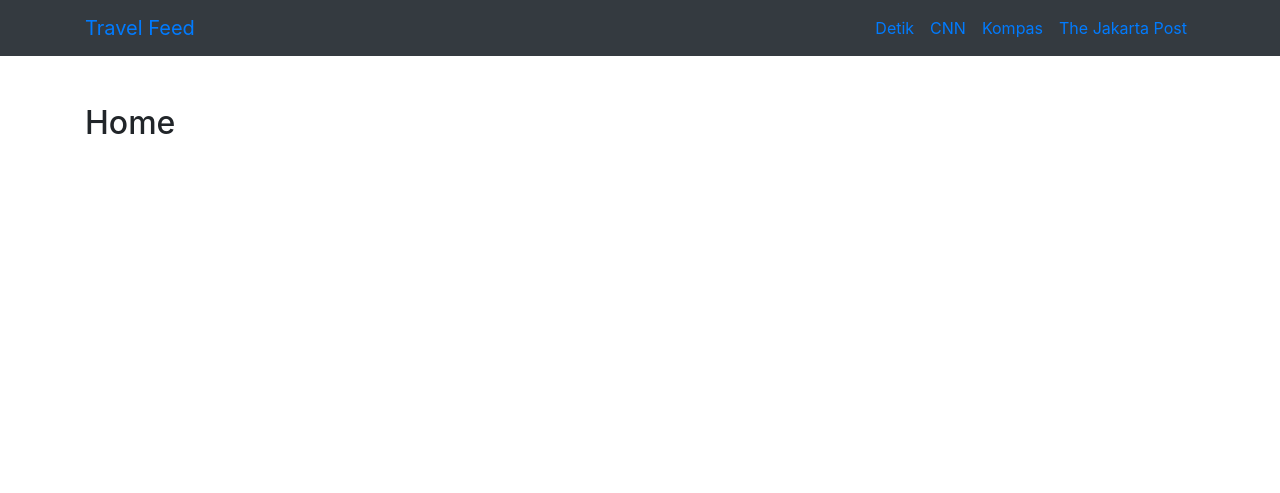
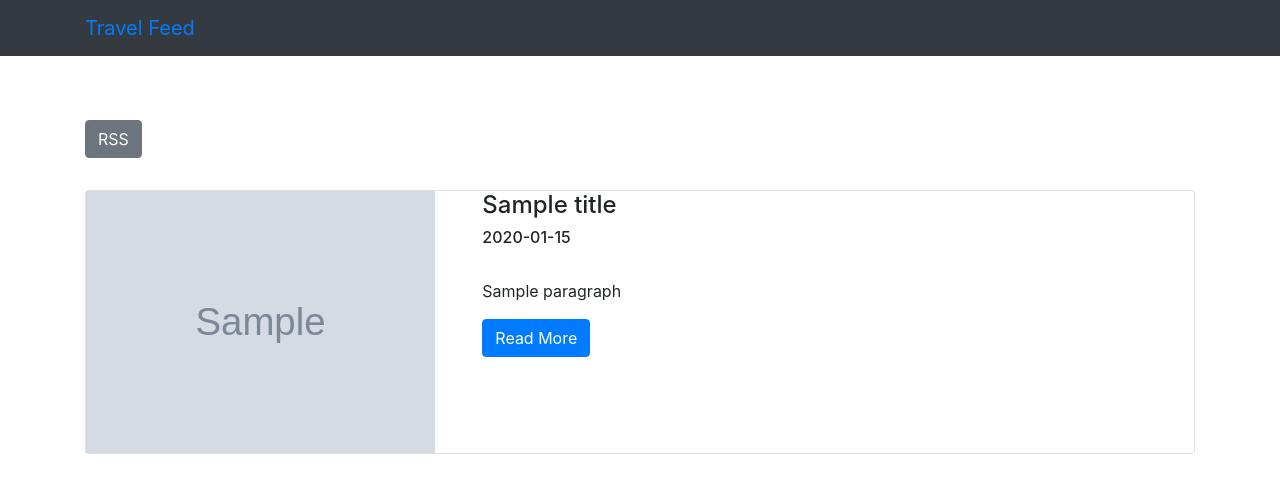
Before and after one commit to rangganast/rsscraper, a Flask app: template templates/home.html in a window 1280 px wide. Shown: the top 493 px of the page. Run offline with Flask 2, Linux system fonts and the light colour scheme; the template is opened without the code that fills it: most values are stand-ins (such as "Sample title", 1, 10 or a date in 2020); grey boxes marked "Sample" are stand-in pictures; some libraries are stand-ins or nearby versions.

Commit message:
second commit

```diff
--- a/app.py
+++ b/app.py
@@ -2,12 +2,95 @@ from flask import Flask, render_template, request, url_for, redirect, make_respo
 from bs4 import BeautifulSoup
 import urllib
 import urllib3
+import re
 
 app = Flask(__name__)
+app.config["SECRET_KEY"] = 'super secret key'
 
-@app.route('/')
+@app.route('/', methods=['GET', 'POST'])
 def home():
-    return render_template('home.html')
+    # DETIK
+    url = 'https://travel.detik.com/'
+    req = urllib.request.Request(url, headers={'User-Agent': "Magic Browser"})
+    con = urllib.request.urlopen(req)
+    soup = BeautifulSoup(con.read(), 'html.parser')
+
+    titles = []
+    links = []
+    photo_links = []
+    datetimes = []
+    paragraph = []
+
+    # Get content div
+    news_contents = soup.find_all('div', {'class': 'list__news__content'})
+
+    for i in news_contents:
+        soup2 = BeautifulSoup(str(i), 'lxml')
+
+        # Get Title
+        title = soup2.find('a').text
+        titles.append(title)
+
+        # Get Link
+        link = soup2.find('a')['href']
+        links.append(link)
+
+        # Get Time
+        time = soup2.findAll('div', {'class': 'date'})
+        for d in time:
+            datetimes.append(d.text)
+
+        # Get paragraph
+        par = soup2.find('p').text
+        paragraph.append(par)
+
+    # Get Image
+    photo_div = soup.find_all('div', {'class': 'list__news__photo pull-left'})
+
+    for i in photo_div:
+        soup2 = BeautifulSoup(str(i), 'lxml')
+        photo = soup2.find('img')['src']
+        photo_links.append(photo)
+
+###################################################################################################
+
+    # KOMPAS
+    url = 'https://indeks.kompas.com/?site=travel'
+    req = urllib.request.Request(url, headers={'User-Agent': "Magic Browser"})
+    con = urllib.request.urlopen(req)
+    soup = BeautifulSoup(con.read(), 'html.parser')
+
+    news_contents = soup.findAll('div', {'class': 'article__asset'})
+
+    for article in news_contents:
+
+        # Get Links
+        link_div = article.findAll('a')
+        for i in link_div:
+            link = i['href']
+            links.append(link)
+
+            # Get image and title
+            img_div = i.findAll('img')
+            for img in img_div:
+                photo_links.append(img['src'])
+                titles.append(img['alt'])
+
+        time_div = soup.findAll('div', {'class': 'article__date'})
+        for i in time_div:
+            datetimes.append('Kompas Travel | ' + i.text)
+
+    if request.method == 'POST':
+        link = request.form.get('link')
+
+        if re.search('detik.com', link):
+            return redirect(url_for('articledetik', link=link))
+
+        if re.search('kompas.com', link):
+            return redirect(url_for('articlekompas', link=link))
+
+    # Send Variables to html template
+    return render_template('home.html', links=links, titles=titles, photo_links=photo_links, datetimes=datetimes, paragraph=paragraph)
 
 @app.route('/detik', methods=['GET', 'POST'])
 def detik():
@@ -48,12 +131,6 @@ def detik():
 
     # Get Image
     photo_div = soup.find_all('div', {'class': 'list__news__photo pull-left'})
-
-    session['links'] = links
-    session['titles'] = titles
-    session['photo_links'] = photo_links
-    session['datetimes'] = datetimes
-    session['paragraph'] = paragraph
 
     for i in photo_div:
         soup2 = BeautifulSoup(str(i), 'lxml')
@@ -119,6 +196,7 @@ def kompas():
     links = []
     photo_links = []
     datetimes = []
+    paragraph = []
 
     # Find content div
     news_contents = soup.findAll('div', {'class': 'article__asset'})
@@ -141,17 +219,26 @@ def kompas():
     for i in time_div:
         datetimes.append('Kompas Travel | ' + i.text)
 
-    if "link" in request.form:
-        if request.method == 'POST':
-            link = request.form.get('link')
-            return redirect(url_for('articledetik', link=link))
+    # for i in links:
+    #     req = urllib.request.Request(i, headers={'User-Agent': "Magic Browser"})
+    #     con = urllib.request.urlopen(req)
+    #     soup2 = BeautifulSoup(con.read(), 'html.parser')
 
-    if "rss" in request.form:
-        if request.method == 'POST':
-            return redirect(url_for('detikfeed'))
+    #     text_div = soup2.findAll('div', {'class': 'read__content'})
+    #     for i in text_div:
+    #         if i.findAll('p')[0].text == '':
+    #             paragraph.append(i.findAll('p')[1].text)
+    #         elif i.findAll('p')[0] == chr(255):
+    #             paragraph.append(i.findAll('p')[1].text)
+    #         else:
+    #             paragraph.append(i.findAll('p')[0].text)
+
+    if request.method == 'POST':
+        link = request.form.get('link')
+        return redirect(url_for('articlekompas', link=link))
 
     # Send Variables to html template
-    return render_template('kompas.html', links=links, titles=titles, photo_links=photo_links, datetimes=datetimes)
+    return render_template('kompas.html', links=links, titles=titles, photo_links=photo_links, datetimes=datetimes, paragraph=paragraph)
 
 @app.route('/jakartapost')
 def jakartapost():
@@ -191,7 +278,7 @@ def jakartapost():
     # Send Variables to html template
     return render_template('jakartapost.html', links=links, titles=titles, photo_links=photo_links)
 
-@app.route('/articledetik', methods=['GET', 'POST'])
+@app.route('/articledetik')
 def articledetik():
     link = request.args.get('link', None)
     req = urllib.request.Request(link, headers={'User-Agent': "Magic Browser"})
@@ -484,21 +571,84 @@ def articlekompas():
 
     return render_template('articlekompas.html', title=title, image=image, text_div=text_div, datetimes=datetimes, inline_texts=inline_texts)
 
-@app.route('/feed/detik')
-def detikfeed():
-    titles = session['titles']
-    links = session['links']
-    paragraph = session['paragraph']
+@app.route('/feed')
+def feed():
+    # Get URL
+    url = 'https://travel.detik.com/'
+    req = urllib.request.Request(url, headers={'User-Agent': "Magic Browser"})
+    con = urllib.request.urlopen(req)
+    soup = BeautifulSoup(con.read(), 'html.parser')
 
+    titles = []
+    links = []
     photo_links = []
-    for link in session['photo_links']:
-        photo_links.append(link.split("?")[0])
+    datetimes = []
+    paragraph = []
+
+    # Get content div
+    news_contents = soup.find_all('div', {'class': 'list__news__content'})
+
+    for i in news_contents:
+        soup2 = BeautifulSoup(str(i), 'lxml')
+
+        # Get Title
+        title = soup2.find('a').text
+        titles.append(title)
+
+        # Get Link
+        link = soup2.find('a')['href']
+        links.append(link)
+
+        # Get Time
+        time = soup2.findAll('div', {'class': 'date'})
+        for d in time:
+            datetimes.append(d.text)
+
+        # Get paragraph
+        par = soup2.find('p').text
+        paragraph.append(par)
+
+    # Get Image
+    photo_div = soup.find_all('div', {'class': 'list__news__photo pull-left'})
+
+    for i in photo_div:
+        soup2 = BeautifulSoup(str(i), 'lxml')
+        photo = soup2.find('img')['src']
+        photo_links.append(photo.split("?")[0])
 
     datetimes = []
-    for res in session['datetimes']:
+    for res in datetimes:
         res = res.replace(' WIB', ':00 +0700')
         res = res.replace('detikTravel | ', '')
         datetimes.append(res)
+
+#########################################################################################################
+
+    # Kompas
+    url = 'https://indeks.kompas.com/?site=travel'
+    req = urllib.request.Request(url, headers={'User-Agent': "Magic Browser"})
+    con = urllib.request.urlopen(req)
+    soup = BeautifulSoup(con.read(), 'html.parser')
+
+    news_contents = soup.findAll('div', {'class': 'article__asset'})
+
+    for article in news_contents:
+
+        # Get Links
+        link_div = article.findAll('a')
+        for i in link_div:
+            link = i['href']
+            links.append(link)
+
+            # Get image and title
+            img_div = i.findAll('img')
+            for img in img_div:
+                photo_links.append(img['src'])
+                titles.append(img['alt'])
+
+        time_div = soup.findAll('div', {'class': 'article__date'})
+        for i in time_div:
+            datetimes.append('Kompas Travel | ' + i.text)
 
     template = render_template('detikfeed.xml', links=links, titles=titles, photo_links=photo_links, datetimes=datetimes, paragraph=paragraph)
     response = make_response(template)
@@ -507,5 +657,4 @@ def detikfeed():
     return response
 
 if __name__ == '__main__':
-    app.secret_key = 'super secret key'
     app.run(debug=True)
--- a/requirements.txt
+++ b/requirements.txt
@@ -2,6 +2,7 @@ beautifulsoup4==4.8.1
 bs4==0.0.1
 Click==7.0
 Flask==1.1.1
+gunicorn==19.9.0
 itsdangerous==1.1.0
 Jinja2==2.10.3
 lxml==4.4.1
--- a/templates/base.html
+++ b/templates/base.html
@@ -30,7 +30,7 @@
     <nav class="navbar sticky-top navbar-expand-sm bg-dark">
         <div class="container">
             <a class="navbar-brand" href="{{ url_for('home') }}">Travel Feed</a>
-            <ul class="navbar-nav">
+            <!-- <ul class="navbar-nav">
                 <li class="nav-item">
                     <a class="nav-link" href="{{ url_for('detik') }}">Detik</a>
                 </li>
@@ -43,7 +43,7 @@
                 <li class="nav-item">
                     <a class="nav-link" href="{{ url_for('jakartapost') }}">The Jakarta Post</a>
                 </li>
-            </ul>
+            </ul> -->
         </div>
     </nav>
 
--- a/templates/home.html
+++ b/templates/home.html
@@ -1,7 +1,41 @@
 {% extends 'base.html' %}
 
 {% block content %}
-    <div class="container">
-        <h2>Home</h2>
+<div class="container py-3">
+    <a href="{{ url_for('feed') }}">
+        <button type="submit" class="btn btn-secondary" aria-label="Left Align" name="rss">
+            RSS
+        </button>
+    </a>
+</div>
+
+{% for i in range(links|length) %}
+<section>
+    <div class="container py-3">
+        <div class="card">
+            <form action="/" method="POST">
+                <div class="row ">
+                    <div class="col-md-4">
+                        <img src="{{photo_links[i]}}" class="w-100">
+                    </div>
+                    <div class="col-md-8 px-3">
+                        <div class="card-block px-3">
+                            <h4>{{titles[i]}}</h4>
+                            <h6>{{datetimes[i]}}</h6>
+                            <br>
+                            <p>{{paragraph[i]}}</p>
+                            <a href="{{links[i]}}">
+                                <button type="submit" class="btn btn-primary" value="{{links[i]}}" name="link">Read
+                                    More</button>
+                            </a>
+                        </div>
+                    </div>
+                </div>
+            </form>
+
+        </div>
     </div>
+    </div>
+</section>
+{% endfor %}
 {% endblock content %}
--- a/templates/kompas.html
+++ b/templates/kompas.html
@@ -4,7 +4,7 @@
 
 {% block content %}
 <div class="container py-3">
-    <form action="/detik" , method="POST">
+    <form action="/kompas" , method="POST">
         <button type="submit" class="btn btn-secondary" aria-label="Left Align" name="rss">
             RSS
         </button>
@@ -24,6 +24,7 @@
                         <div class="card-block px-3">
                             <h4>{{titles[i]}}</h4>
                             <h6>{{datetimes[i]}}</h6>
+                            <p>{{paragraph[i]}}</p>
                             <a href="{{links[i]}}">
                                 <button type="submit" class="btn btn-primary" value="{{links[i]}}" name="link">Read
                                     More</button>
```
Also changed, not shown: templates/detikfeed.xml (+6 -6 lines).
